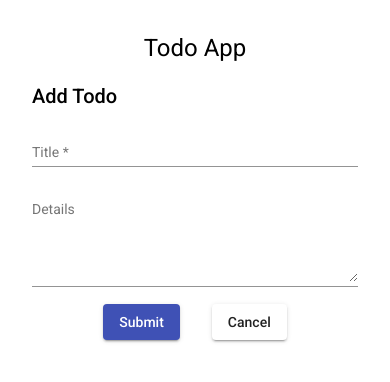
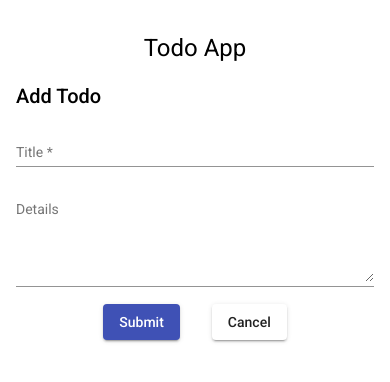
Before and after one commit to gonglei/todo-spring-ng, an Angular app in the folder ui/: page /edit in a window 390 px wide. Shown: the top 382 px of the page. Built offline with nearby package versions, Linux system fonts and the light colour scheme.

Commit message:
adjust responsive on different screen size

```diff
--- a/ui/src/app/app.component.html
+++ b/ui/src/app/app.component.html
@@ -1,4 +1,6 @@
 <div class="app-container">
-  <h1 class="title">{{ title }}</h1>
-  <router-outlet></router-outlet>
+  <div class="app-content">
+    <h1 class="title">{{ title }}</h1>
+    <router-outlet></router-outlet>
+  </div>
 </div>
--- a/ui/src/app/app.component.scss
+++ b/ui/src/app/app.component.scss
@@ -1,7 +1,10 @@
 .app-container {
   max-width: 1024px;
-  margin: 2rem;
-  .title {
-    text-align: center;
+  margin: 2rem auto;
+  .app-content {
+    margin: 0 1rem;
+    .title {
+      text-align: center;
+    }
   }
 }
--- a/ui/src/app/todo-list/confirm-delete/confirm-delete.component.html
+++ b/ui/src/app/todo-list/confirm-delete/confirm-delete.component.html
@@ -7,5 +7,5 @@
   <button mat-raised-button color="primary" [mat-dialog-close]="true">
     Delete
   </button>
-  <button mat-raised-button [mat-dialog-close]="false">Close</button>
+  <button mat-raised-button [mat-dialog-close]="false">Cancel</button>
 </div>
```
